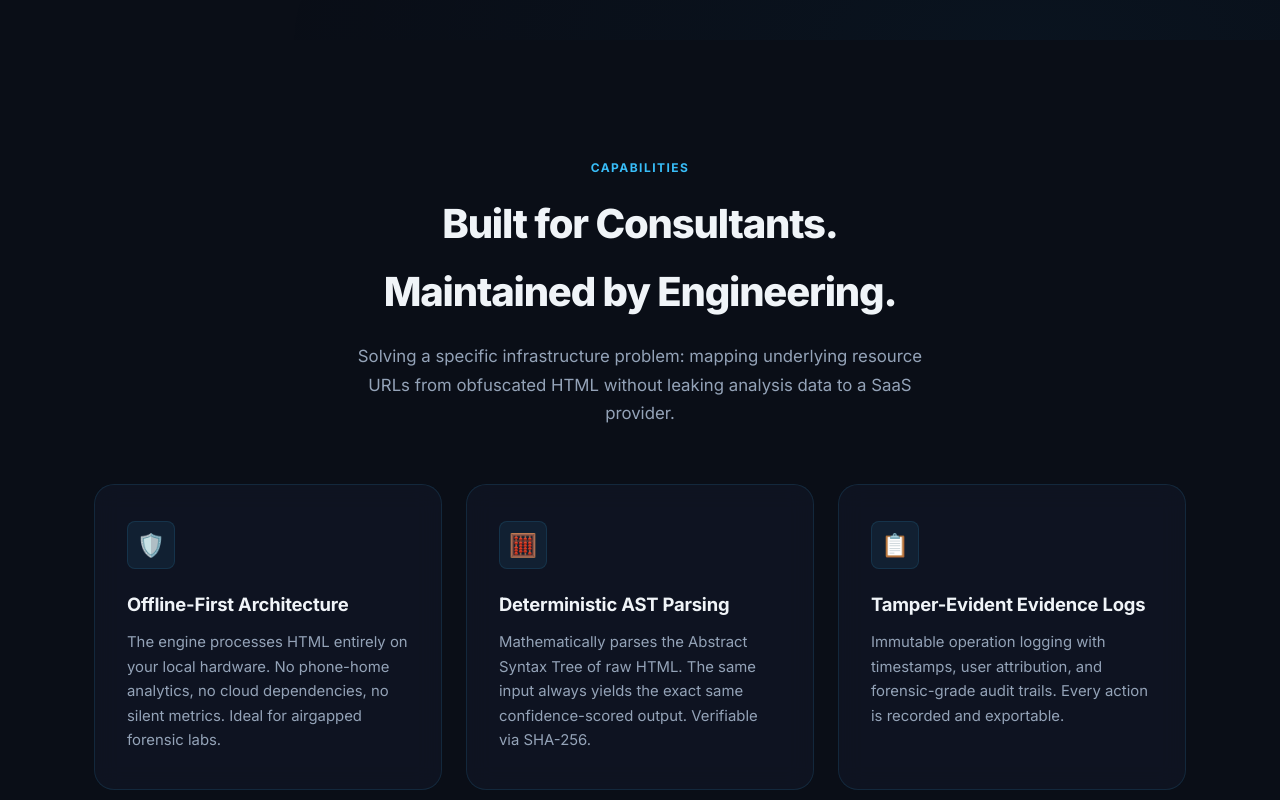
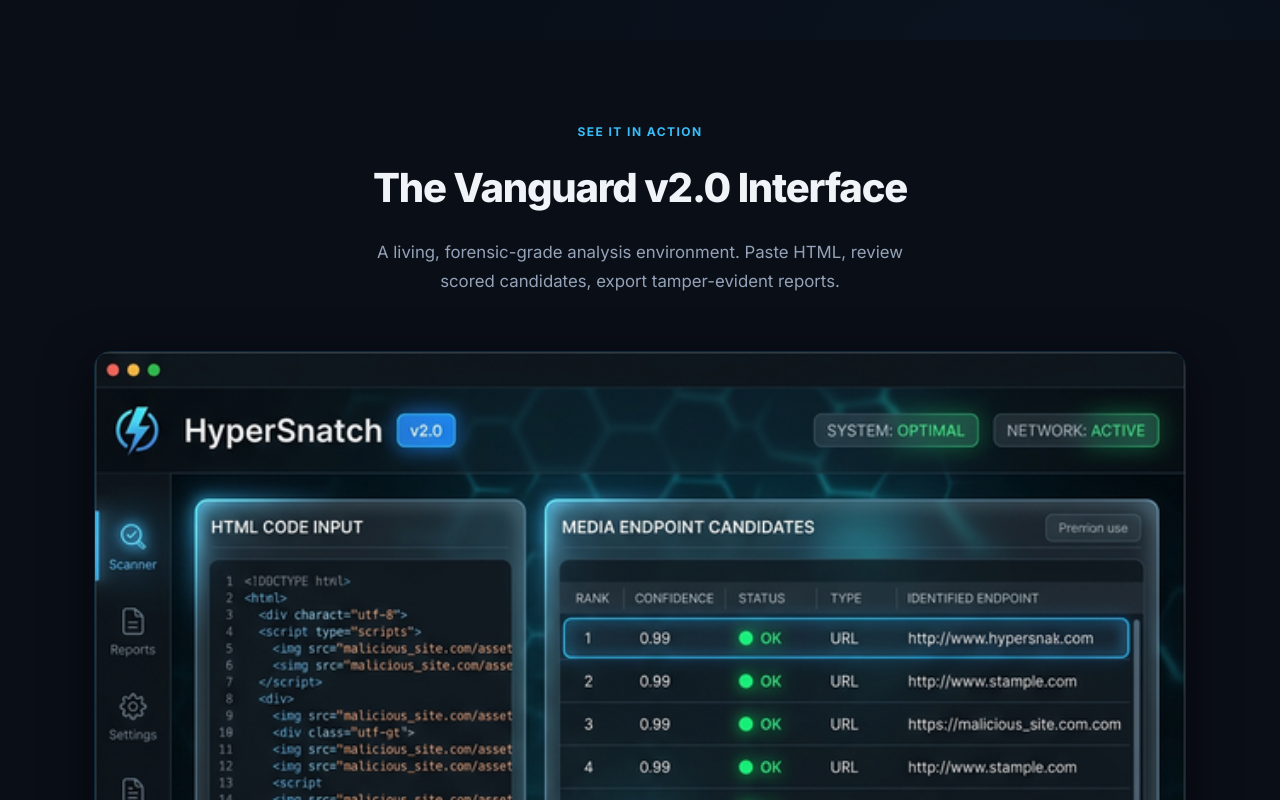
Before and after one commit to Z3r0DayZion-install/hypersnatch-site, a plain HTML site: page index.html in a window 1280 px wide. Shown: the part 760-1560 px from the top of the page. Drawn offline with Linux system fonts and the light colour scheme.

Commit message:
feat: inject proof media + scrub copy for clean launch

```diff
--- a/index.html
+++ b/index.html
@@ -52,6 +52,27 @@
                     View Determinism Proof
                 </a>
             </div>
+        </div>
+    </section>
+
+    <!-- PROOF MEDIA -->
+    <section class="proof-media" id="proof" style="padding:64px 0; text-align:center;">
+        <div class="container">
+            <p class="section-label">See It In Action</p>
+            <h2 class="section-title">The Vanguard v2.0 Interface</h2>
+            <p class="section-desc">
+                A living, forensic-grade analysis environment. Paste HTML, review scored candidates, export
+                tamper-evident reports.
+            </p>
+            <div
+                style="margin-top:32px; border-radius:16px; overflow:hidden; box-shadow: 0 12px 48px rgba(0,0,0,0.6); border: 1px solid rgba(56,189,248,0.15);">
+                <img src="hypersnatch_proof_ui.png"
+                    alt="HyperSnatch Vanguard v2.0 — Forensic HTML Endpoint Analysis Interface"
+                    style="width:100%; display:block;">
+            </div>
+            <p style="margin-top:16px; color: #94a3b8; font-size:14px;">
+                Real interface. Offline-first. No cloud dependencies.
+            </p>
         </div>
     </section>
 
```
Also changed, not shown: hypersnatch_proof_ui.png (added).
